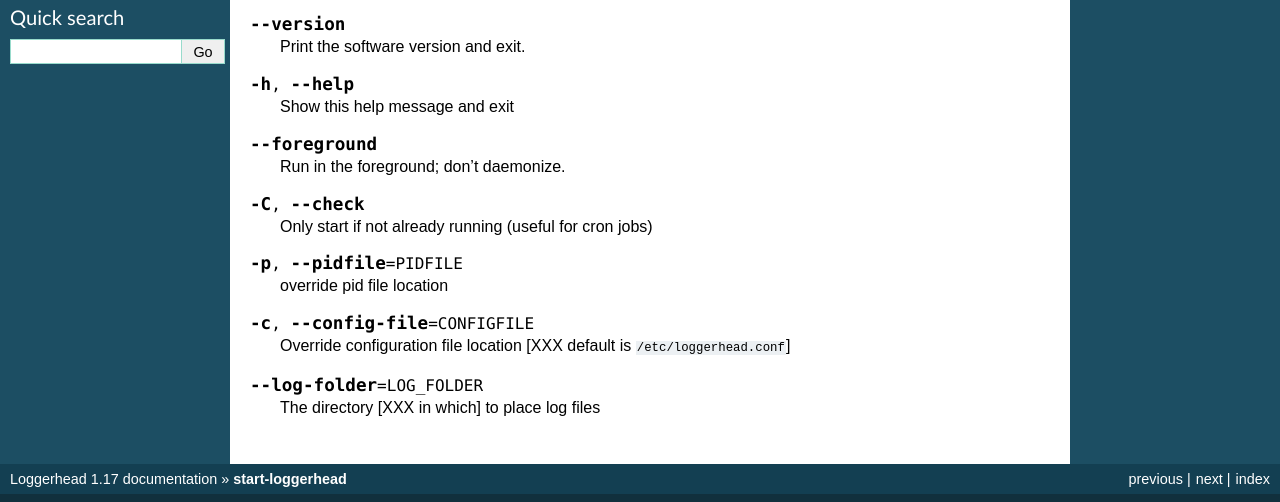
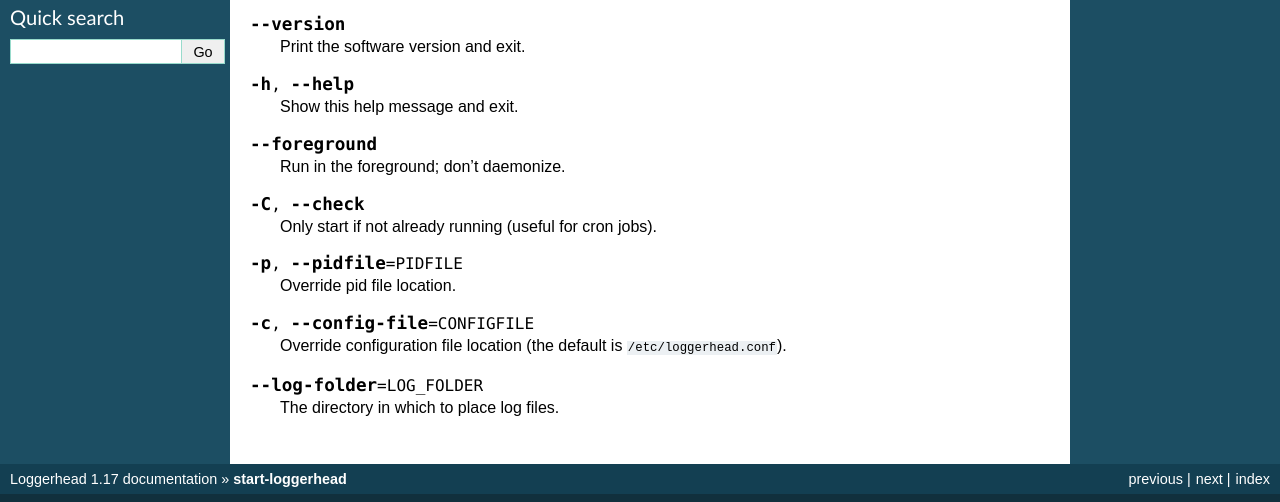
Before and after one commit to breezy-team/loggerhead, a Sphinx documentation site: the page built from docs/start-loggerhead.rst, in a window 1280 px wide. Shown: the part 293-795 px from the top of the page. Built offline with Sphinx 7.4.7, drawn with Linux system fonts in a browser that asks for light colours.

Commit message:
Consistent punctuation, capitalization;  remove XXX.

```diff
--- a/docs/start-loggerhead.rst
+++ b/docs/start-loggerhead.rst
@@ -11,7 +11,7 @@ Usage
 
 .. code-block:: sh
 
-   start-loggerhead [OPTIONS]
+    start-loggerhead [OPTIONS]
 
 Options
 -------
@@ -22,7 +22,7 @@ Options
 
 .. cmdoption:: -h, --help
 
-    Show this help message and exit
+    Show this help message and exit.
 
 .. cmdoption:: --foreground
 
@@ -30,17 +30,17 @@ Options
 
 .. cmdoption:: -C, --check
 
-    Only start if not already running (useful for cron jobs)
+    Only start if not already running (useful for cron jobs).
 
 .. cmdoption:: -p, --pidfile=PIDFILE
 
-    override pid file location
+    Override pid file location.
 
 .. cmdoption:: -c, --config-file=CONFIGFILE
 
-   Override configuration file location [XXX default is
-   :file:`/etc/loggerhead.conf`]
+    Override configuration file location (the default is
+    :file:`/etc/loggerhead.conf`).
 
 .. cmdoption:: --log-folder=LOG_FOLDER
 
-    The directory [XXX in which] to place log files
+    The directory in which to place log files.
```
